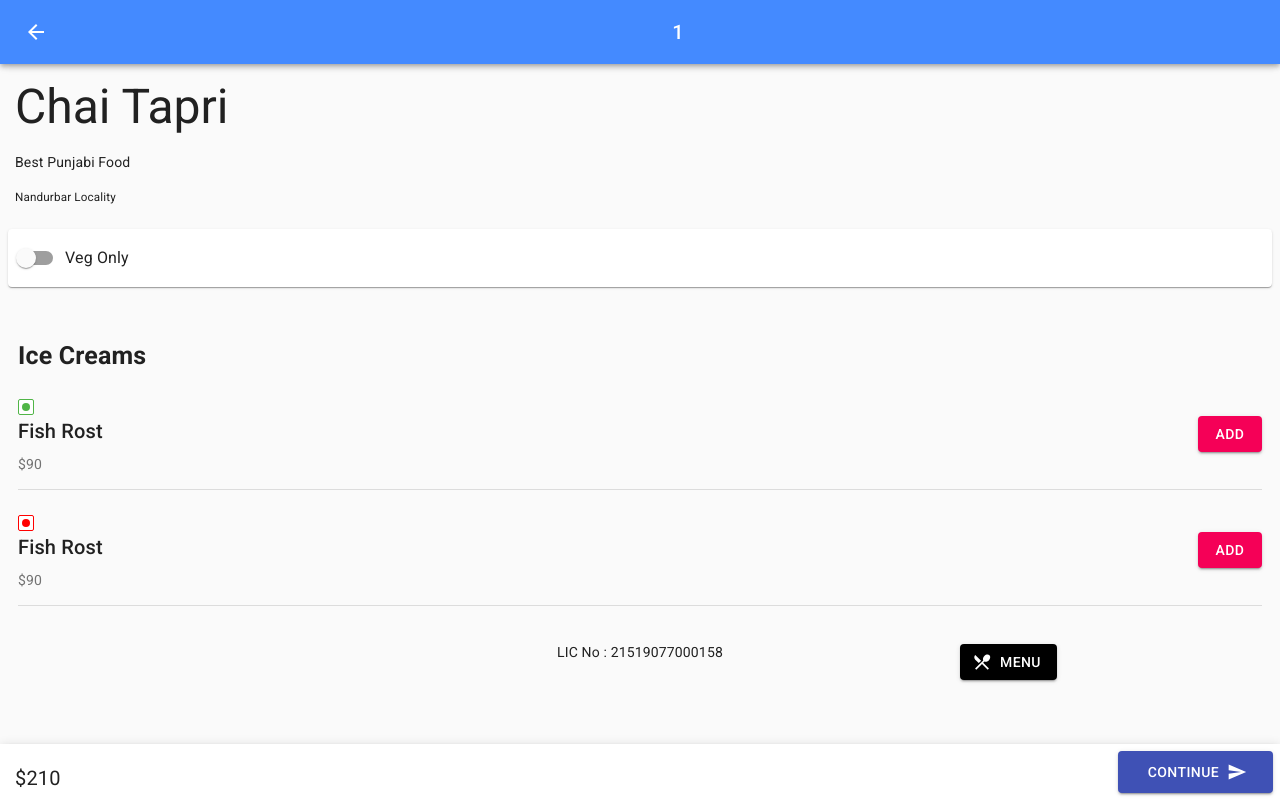
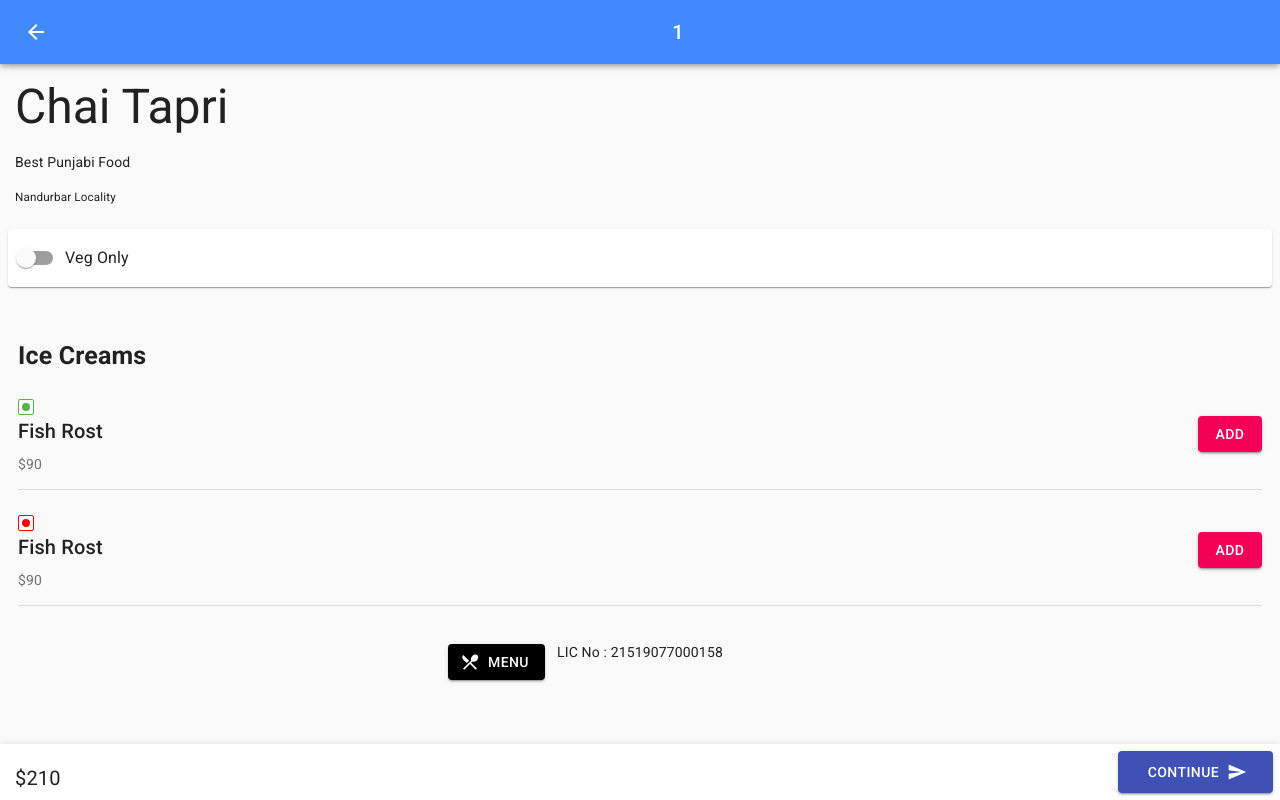
Before and after one commit to aniketchaudhari3/NearDishUI, a Next.js app: page /hotel/1 in a window 1280 px wide. Built offline with nearby package versions, Linux system fonts and the light colour scheme.

Commit message:
menu center

```diff
--- a/styles/globals.css
+++ b/styles/globals.css
@@ -140,7 +140,7 @@ font-size: 10px !important;
 .menu{
   position: fixed !important;
   bottom: 15%;
-  left: 75%;
+  left: 35%;
   background-color: black !important;
 
 }
```
